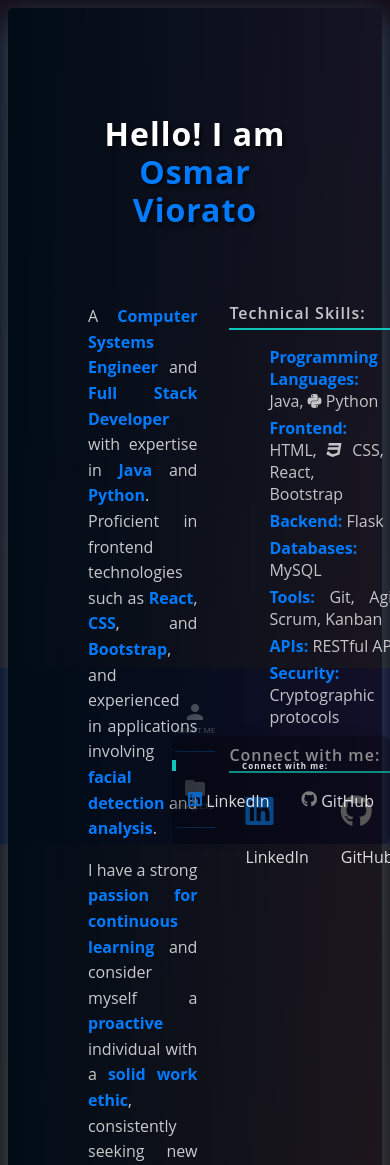
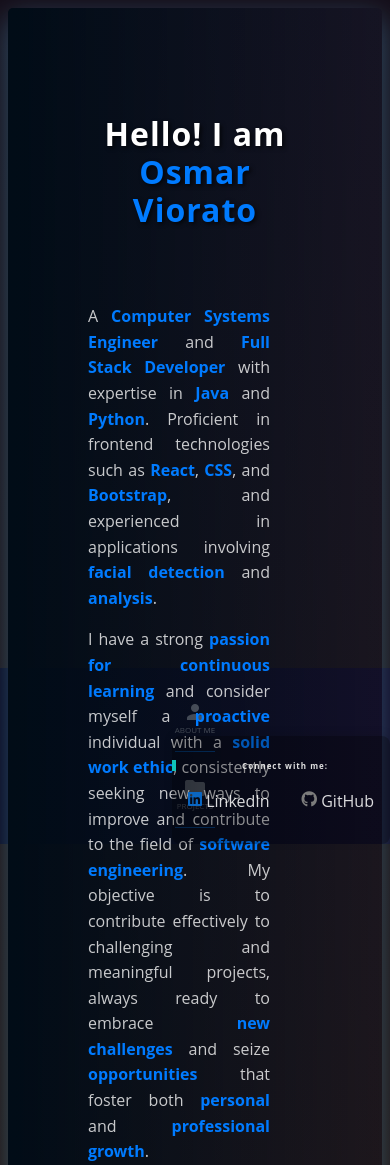
Before and after one commit to osmar-mhd/osmar-mhd.github.io, a plain HTML site: page index.html in a window 390 px wide. Shown: the top 1165 px of the page. Drawn offline with Linux system fonts and the light colour scheme.

Commit message:
flex home

```diff
--- a/assets/css/styles.css
+++ b/assets/css/styles.css
@@ -51,6 +51,20 @@ header {
         height: auto;
         margin-bottom: auto;
         position: relative;
+    }
+
+    .content {
+        flex-direction: column; /* Cambia la dirección del contenido a vertical */
+        justify-content: center; /* Centra los elementos */
+    }
+
+    .info {
+        margin-right: 0; /* Elimina el margen derecho en pantallas pequeñas */
+        margin-bottom: 2em; /* Añade un margen inferior entre las secciones */
+    }
+
+    .skills {
+        margin-bottom: 2em; /* Añade margen inferior si es necesario */
     }
 }
 
--- a/index.html
+++ b/index.html
@@ -40,7 +40,6 @@
                         challenging and meaningful projects, always ready to embrace <strong>new challenges</strong> and seize <strong>opportunities</strong> that foster both
                         <strong>personal</strong> and <strong>professional growth</strong>.
                     </p>
-
                     <p>
                         Currently, I am deepening my studies in areas that deeply inspire me, such as <strong>Artificial Intelligence (AI)</strong>, <strong>Machine Learning (ML)</strong>,
                         and <strong>Deep Learning (DL)</strong>, which I believe are essential technologies for the <strong>future of software development</strong> and <strong>innovation</strong>.
@@ -65,18 +64,19 @@
                         <li><strong>APIs:</strong> RESTful APIs</li>
                         <li><strong>Security:</strong> Cryptographic protocols</li>
                     </ul>
-                    <h2>Connect with me:</h2>
-                    <ul class="connect">
-                        <li>
-                            <a href="https://www.linkedin.com/in/osmar-viorato" target="_blank" title="Visit my LinkedIn profile">
-                                <i class="fa-brands fa-linkedin"></i> <span>LinkedIn</span>
-                            </a>
-                        </li>
-                        <li>
-                            <a href="https://github.com/osmar-mhd" target="_blank" title="Visit my GitHub profile">
-                                <i class="fa-brands fa-github"></i> <span>GitHub</span>
-                            </a>
-                        </li>
+                    <h2>Relevant Coursework</h2>
+                    <ul>
+                        <li>Data Structures</li>
+                        <li>Algorithms</li>
+                        <li>Databases</li>
+                        <li>Object-Oriented Programming (OOP)</li>
+                        <li>Operating Systems</li>
+                        <li>Compilers</li>
+                        <li>Distributed Systems</li>
+                        <li>Web Application Development</li>
+                        <li>Cryptography</li>
+                        <li>Application Development for Mobile Devices</li>
+                        <li>Artificial Intelligence (audited)</li>
                     </ul>
                 </div>
             </div>
```
